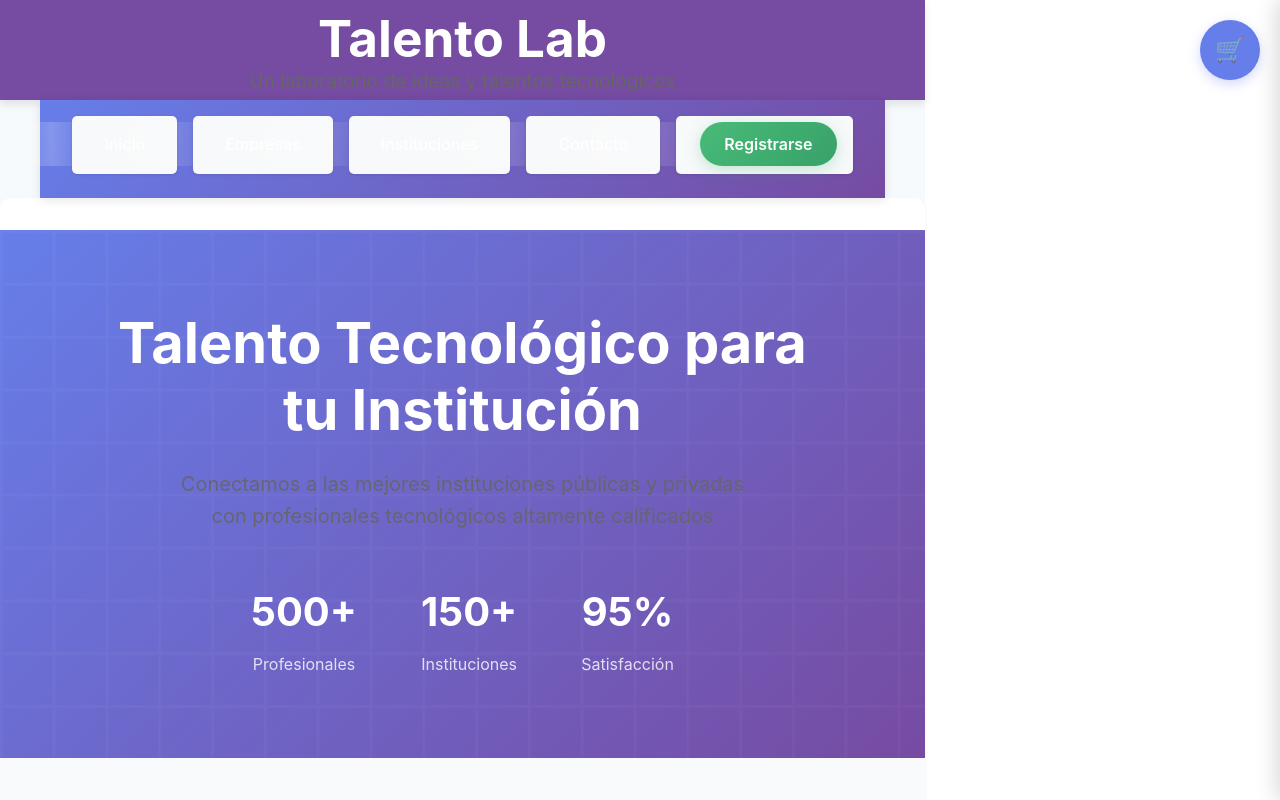
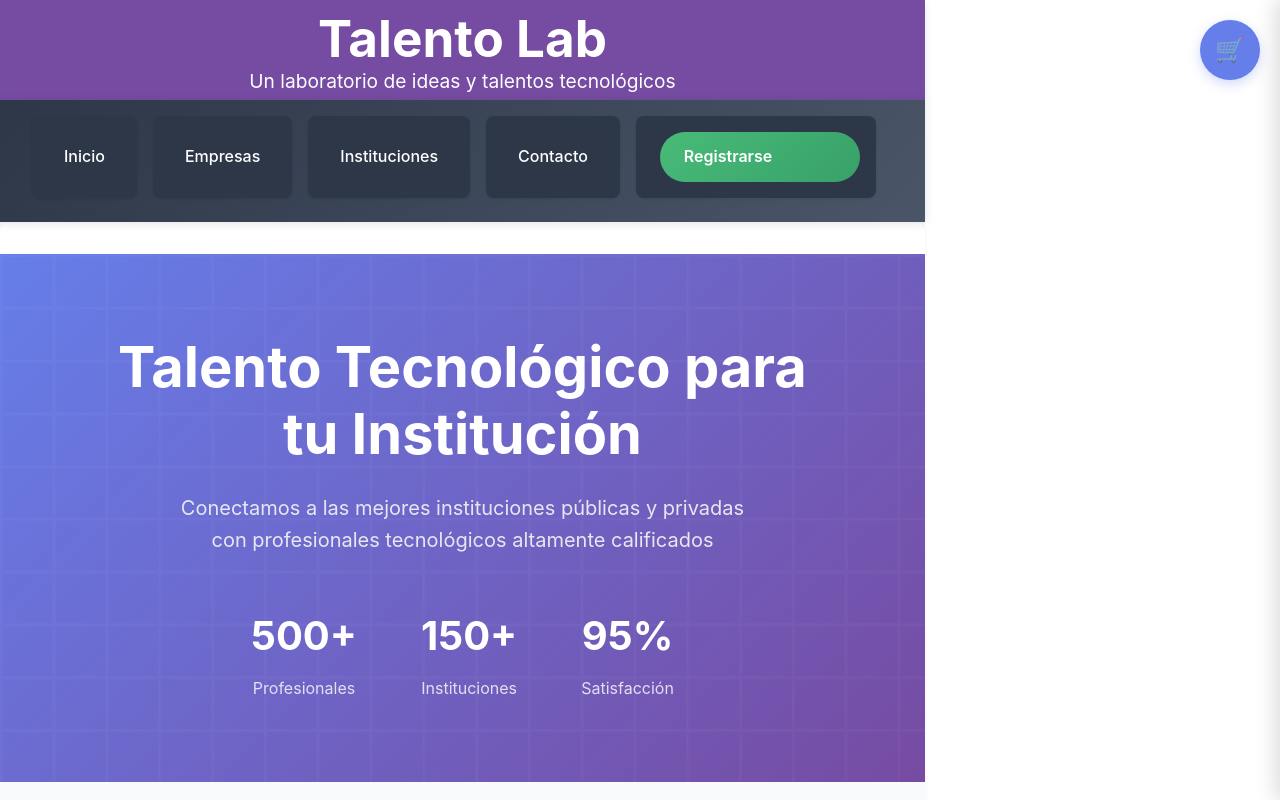
Before and after one commit to MarViott/TalentoLab, a React (Vite) app: page /instituciones in a window 1280 px wide. Shown: the top 800 px of the page. Built offline with nearby package versions, Linux system fonts and the light colour scheme.

Commit message:
feat: Actualizar información de contacto y mejorar estilos en componentes de navegación y contacto

```diff
--- a/src/components/Contacto.jsx
+++ b/src/components/Contacto.jsx
@@ -205,7 +205,7 @@ export default function Contacto() {
         <div className="contact-card">
           <div className="contact-icon">📞</div>
           <h3>Teléfono</h3>
-          <p>+1 (555) 123-4567</p>
+          <p>+54 (911) 4178-5960</p>
           <span>Lun - Vie, 9:00 AM - 6:00 PM</span>
         </div>
         <div className="contact-card">
--- a/src/components/Instituciones.jsx
+++ b/src/components/Instituciones.jsx
@@ -220,7 +220,7 @@ const Instituciones = () => {
             <button className="cta-button primary">Agendar Consulta Gratuita</button>
             <button className="cta-button secondary">Descargar Brochure</button>
           </div>
-          <div className="contact-info">
+          <div className="cta-subtitle">
             <p>📞 +1 (555) 123-4567 | 📧 instituciones@talentotech.com</p>
           </div>
         </div>
--- a/src/components/header.jsx
+++ b/src/components/header.jsx
@@ -11,7 +11,10 @@ function Header() {
             alignItems: "center",
          }}>
             <h1>Talento Lab</h1>
-            <p>Un laboratorio de ideas y talentos tecnológicos</p>
+            <p style={{
+                fontSize: "1.2rem",
+                color: "white" }}>
+                    Un laboratorio de ideas y talentos tecnológicos</p>
 
         </header>
     );
--- a/src/components/nav.jsx
+++ b/src/components/nav.jsx
@@ -11,6 +11,7 @@ function Nav() {
 
     return (
         <nav className="nav-container">
+            <div>
                 <button
                     className={`nav-toggle ${isMenuOpen ? 'active' : ''}`}
                     onClick={toggleMenu}
@@ -68,6 +69,7 @@ function Nav() {
                     </Link>
                 </li>
             </ul>
+            </div>
         </nav>
     );
 }
--- a/src/components/styles/Instituciones.css
+++ b/src/components/styles/Instituciones.css
@@ -53,6 +53,7 @@
 }
 
 .hero-subtitle {
+  color: whitesmoke;
   font-size: 1.25rem;
   margin-bottom: 3rem;
   opacity: 0.9;
@@ -346,12 +347,14 @@
 }
 
 .cta-title {
+  color: white;
   font-size: 2.5rem;
   font-weight: 700;
   margin-bottom: 1rem;
 }
 
 .cta-subtitle {
+  color: whitesmoke;
   font-size: 1.125rem;
   margin-bottom: 2.5rem;
   opacity: 0.9;
@@ -401,8 +404,10 @@
 }
 
 .contact-info {
+  color: whitesmoke;
   margin-top: 2rem;
-  opacity: 0.8;
+  font-size: 0.875rem;
+  opacity: 0.9;
 }
 
 /* Responsive Design */
--- a/src/components/styles/Nav.css
+++ b/src/components/styles/Nav.css
@@ -1,44 +1,26 @@
-/* Nav.css - Estilos modernos para navegación */
+/* Nav.css - Estilos simplificados para navegación */
 
 * {
   box-sizing: border-box;
 }
 
 .nav-container {
-  background: linear-gradient(135deg, #667eea 0%, #764ba2 100%);
+  background: linear-gradient(135deg, #2d3748 0%, #4a5568 100%);
   box-shadow: 0 2px 10px rgba(0, 0, 0, 0.1);
-  padding: 0;
   position: sticky;
   top: 0;
   z-index: 1000;
-  -webkit-backdrop-filter: blur(10px);
-  backdrop-filter: blur(10px);
+  width: 100%;
 }
 
-.nav-container {
+.nav-container > div {
   display: flex;
   justify-content: space-between;
   align-items: center;
   padding: 1rem 2rem;
   max-width: 1200px;
   margin: 0 auto;
-}
-
-.nav-brand {
-  flex-shrink: 0;
-}
-
-.brand-link {
-  color: white;
-  text-decoration: none;
-  font-size: 1.5rem;
-  font-weight: 700;
-  transition: color 0.3s ease;
-}
-
-.brand-link:hover {
-  color: #f7fafc;
-  text-shadow: 0 0 10px rgba(255, 255, 255, 0.5);
+  width: 100%;
 }
 
 .nav-toggle {
@@ -56,7 +38,6 @@
   height: 3px;
   background: white;
   margin: 3px 0;
-  transition: all 0.3s ease;
   border-radius: 2px;
 }
 
@@ -75,13 +56,15 @@
 .nav-menu {
   display: flex;
   list-style: none;
-  margin: 0;
+  margin:  0;
   padding: 0;
   align-items: center;
   gap: 1rem;
 }
 
 .nav-item {
+  background-color: #2d3748;
+  border-radius: 0.5rem;
   position: relative;
 }
 
@@ -90,32 +73,15 @@
   text-decoration: none;
   font-weight: 500;
   font-size: 1rem;
+  cursor: pointer;
+  transition: all 0.3s ease;
   padding: 0.75rem 1rem;
   border-radius: 0.5rem;
-  transition: all 0.3s ease;
-  position: relative;
-  overflow: hidden;
-}
-
-.nav-link::before {
-  content: '';
-  position: absolute;
-  top: 0;
-  left: -100%;
-  width: 100%;
-  height: 100%;
-  background: linear-gradient(90deg, transparent, rgba(255, 255, 255, 0.2), transparent);
-  transition: left 0.5s;
-}
-
-.nav-link:hover::before {
-  left: 100%;
+  display: block;
 }
 
 .nav-link:hover {
   background: rgba(255, 255, 255, 0.1);
-  transform: translateY(-2px);
-  box-shadow: 0 5px 15px rgba(0, 0, 0, 0.2);
 }
 
 .nav-link.cta-button {
@@ -125,18 +91,15 @@
   margin-left: 0.5rem;
   padding: 0.75rem 1.5rem;
   border-radius: 2rem;
-  box-shadow: 0 4px 15px rgba(72, 187, 120, 0.3);
 }
 
 .nav-link.cta-button:hover {
   background: linear-gradient(135deg, #38a169 0%, #2f855a 100%);
-  transform: translateY(-3px);
-  box-shadow: 0 8px 25px rgba(72, 187, 120, 0.4);
 }
 
 /* Responsive Design */
 @media (max-width: 768px) {
-  .nav-container {
+  .nav-container > div {
     padding: 1rem;
   }
 
@@ -151,11 +114,10 @@
     height: 100vh;
     width: 100%;
     max-width: 300px;
-    background: linear-gradient(135deg, #667eea 0%, #764ba2 100%);
+    background: linear-gradient(135deg, #2d3748 0%, #4a5568 100%);
     flex-direction: column;
     justify-content: center;
     align-items: center;
-    transition: right 0.3s ease;
     box-shadow: -5px 0 15px rgba(0, 0, 0, 0.1);
   }
 
@@ -183,6 +145,10 @@
 }
 
 @media (max-width: 480px) {
+  .nav-container > div {
+    padding: 1rem 0.5rem;
+  }
+
   .brand-link {
     font-size: 1.25rem;
   }
@@ -190,11 +156,6 @@
   .nav-menu {
     max-width: 100%;
   }
-}
-
-/* Animation for smooth transitions */
-.nav-container * {
-  transition: all 0.3s ease;
 }
 
 /* Active link styling */
@@ -210,14 +171,3 @@
   outline: 2px solid white;
   outline-offset: 2px;
 }
-
-/* Loading animation for brand */
-@keyframes pulse {
-  0% { opacity: 1; }
-  50% { opacity: 0.7; }
-  100% { opacity: 1; }
-}
-
-.brand-link:hover {
-  animation: pulse 2s infinite;
-}
```
Lines whose indentation alone changed are shown as unchanged.
